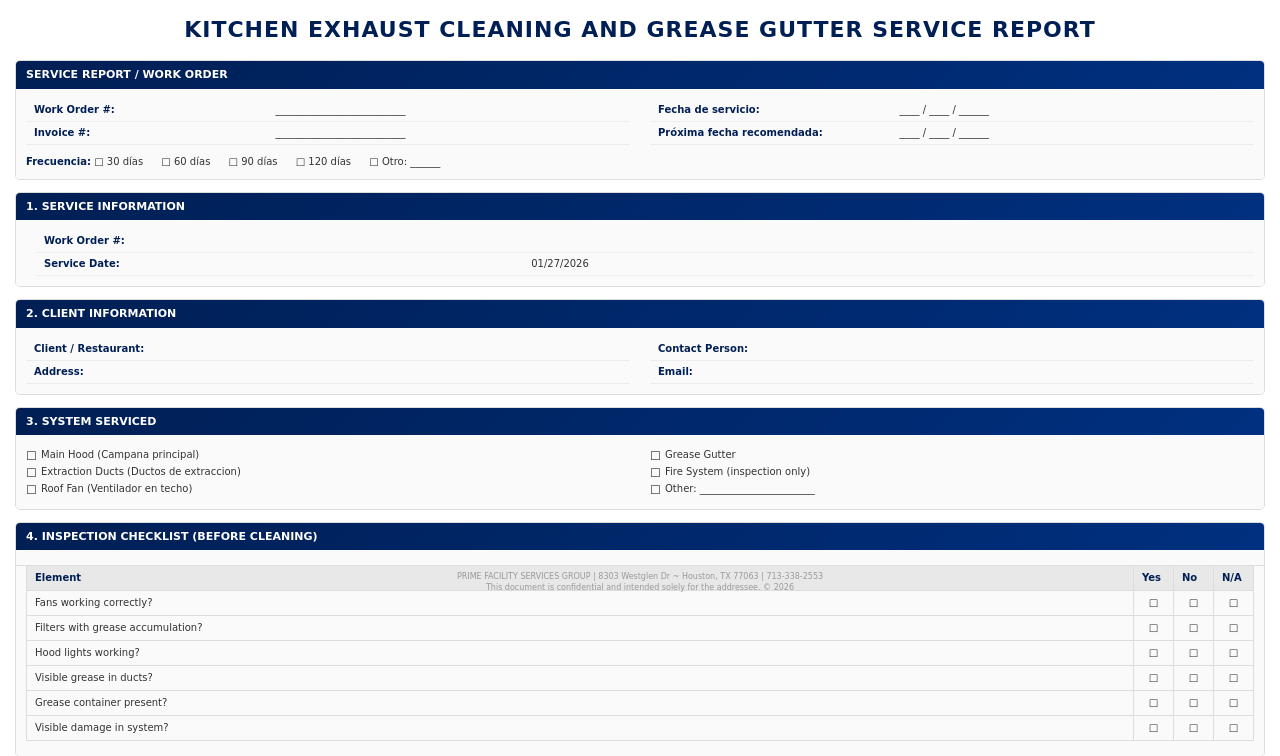
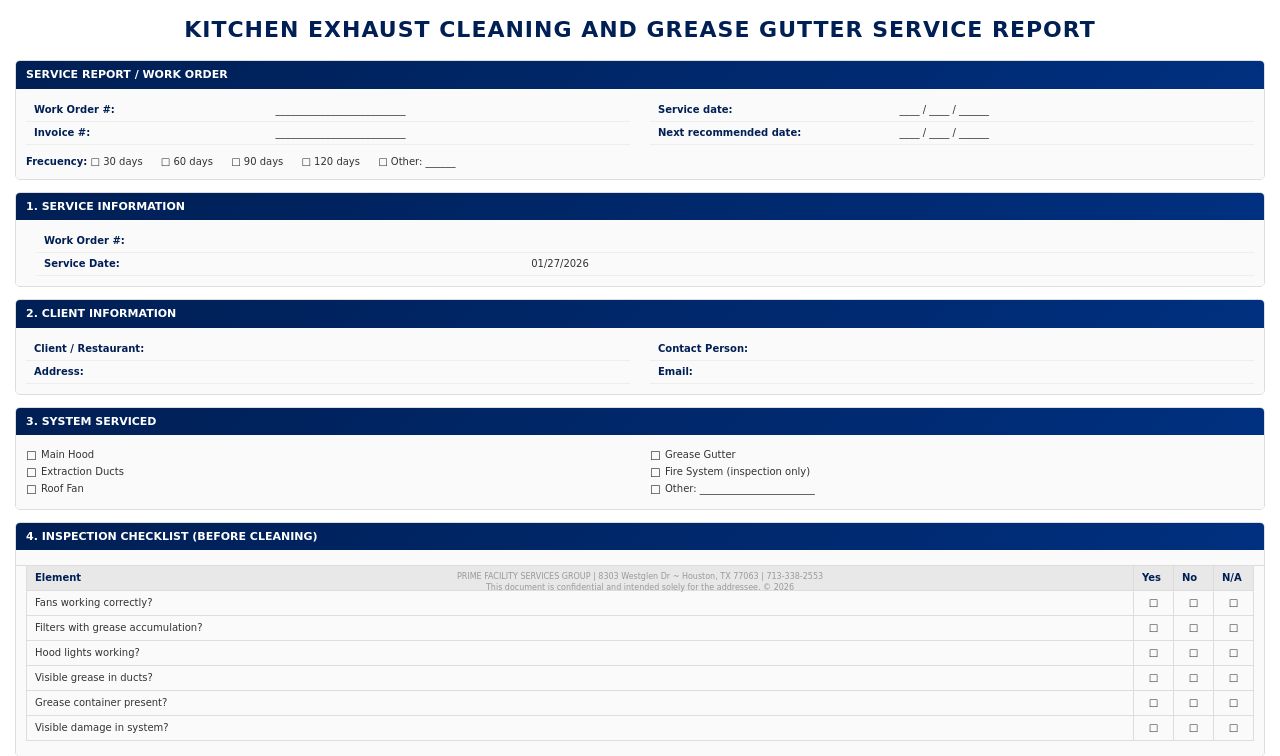
Before and after one commit to imjosephheras/sales, a PHP site: page /contract_generator/contract_generator/templates/vent_hood_report.php in a window 1280 px wide. Shown: the part 197-953 px from the top of the page. Run offline with PHP 8.4, Linux system fonts and the light colour scheme.

Commit message:
Formato
se cambio a ingles

```diff
--- a/contract_generator/contract_generator/templates/vent_hood_report.php
+++ b/contract_generator/contract_generator/templates/vent_hood_report.php
@@ -338,23 +338,23 @@ $client_email = $data['Email'] ?? '';
                 <div class="column">
                     <div class="info-grid">
                         <div class="info-row">
-                            <div class="info-cell info-label">Fecha de servicio:</div>
+                            <div class="info-cell info-label">Service date:</div>
                             <div class="info-cell info-value">____ / ____ / ______</div>
                         </div>
                         <div class="info-row">
-                            <div class="info-cell info-label">Próxima fecha recomendada:</div>
+                            <div class="info-cell info-label">Next recommended date:</div>
                             <div class="info-cell info-value">____ / ____ / ______</div>
                         </div>
                     </div>
                 </div>
             </div>
             <div style="margin-top: 10px;">
-                <span style="font-weight: bold; color: #001f54;">Frecuencia:</span>
-                <span class="inline-checkbox">&square; 30 días</span>
-                <span class="inline-checkbox">&square; 60 días</span>
-                <span class="inline-checkbox">&square; 90 días</span>
-                <span class="inline-checkbox">&square; 120 días</span>
-                <span class="inline-checkbox">&square; Otro: ______</span>
+                <span style="font-weight: bold; color: #001f54;">Frecuency:</span>
+                <span class="inline-checkbox">&square; 30 days</span>
+                <span class="inline-checkbox">&square; 60 days</span>
+                <span class="inline-checkbox">&square; 90 days</span>
+                <span class="inline-checkbox">&square; 120 days</span>
+                <span class="inline-checkbox">&square; Other: ______</span>
             </div>
         </div>
     </div>
@@ -422,9 +422,9 @@ $client_email = $data['Email'] ?? '';
         <div class="section-content">
             <div class="two-columns">
                 <div class="column">
-                    <div class="checkbox-item">Main Hood (Campana principal)</div>
-                    <div class="checkbox-item">Extraction Ducts (Ductos de extraccion)</div>
-                    <div class="checkbox-item">Roof Fan (Ventilador en techo)</div>
+                    <div class="checkbox-item">Main Hood </div>
+                    <div class="checkbox-item">Extraction Ducts </div>
+                    <div class="checkbox-item">Roof Fan </div>
                 </div>
                 <div class="column">
                     <div class="checkbox-item">Grease Gutter</div>
```
